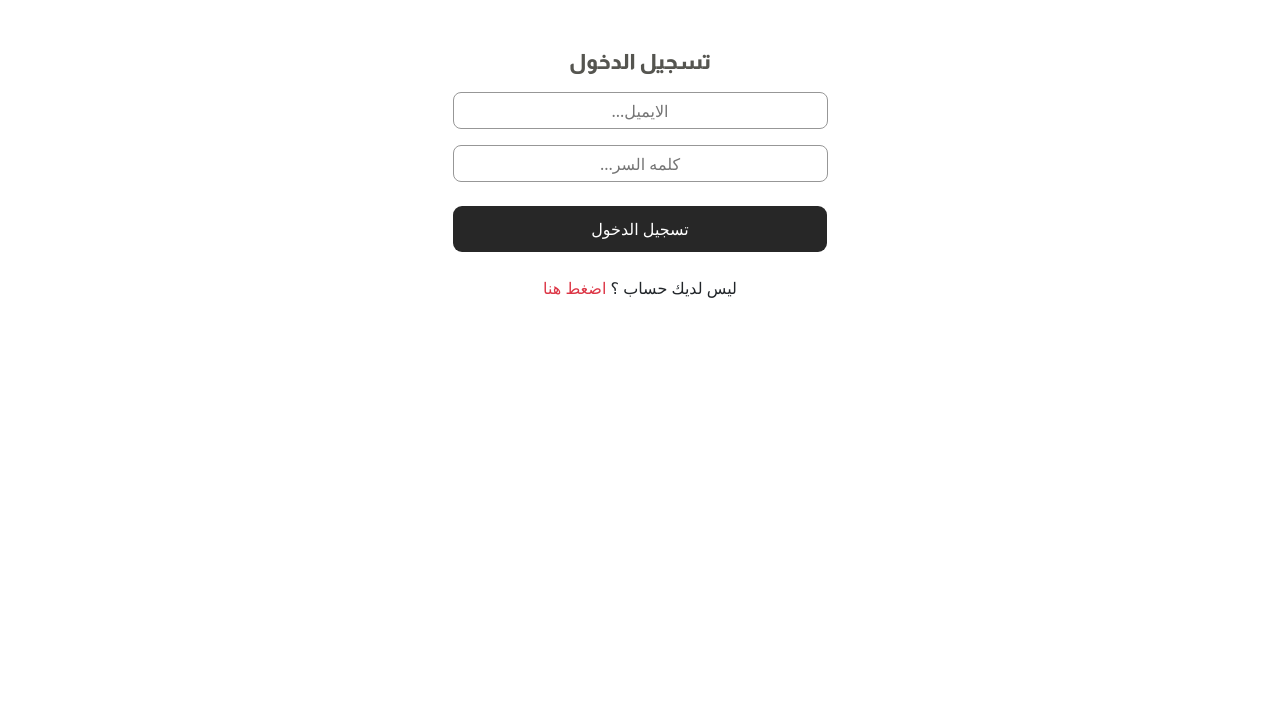
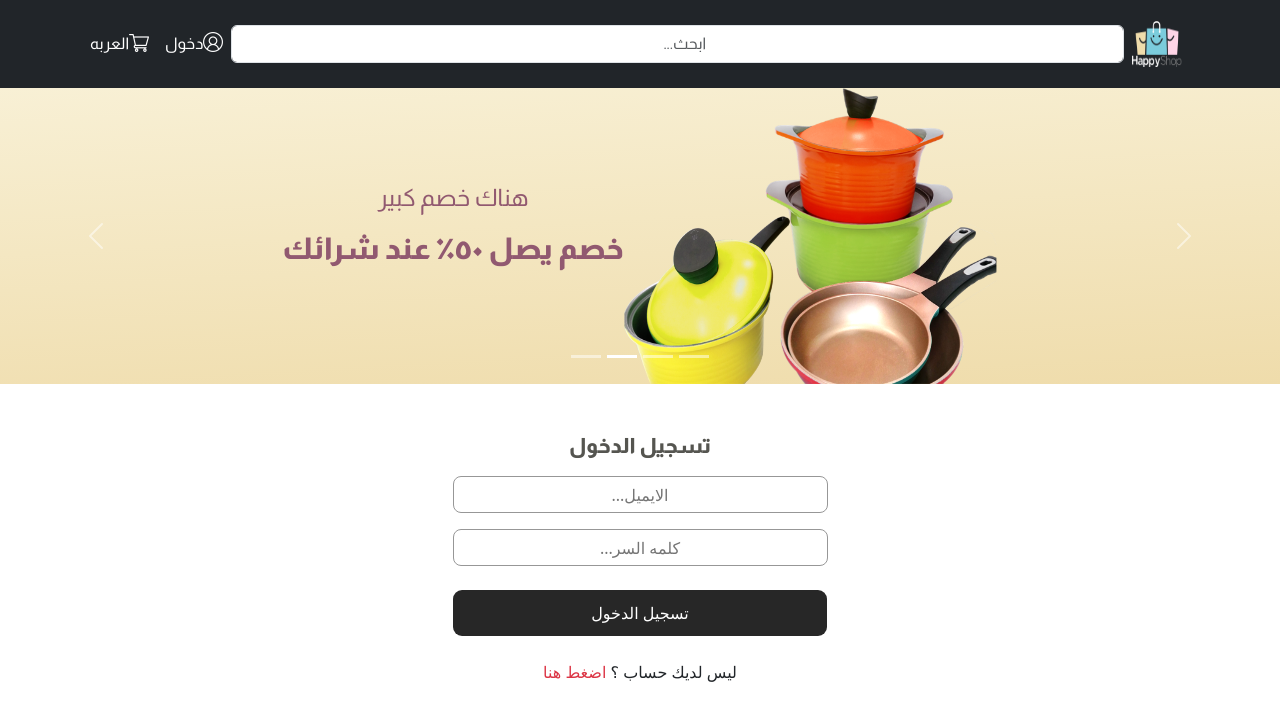
Before and after one commit to KarimElaskary/e-commerce, a React (Create React App) app: page / in a window 1280 px wide. Shown: the top 720 px of the page. Built offline with nearby package versions, Linux system fonts and the light colour scheme.

Commit message:
change export in home page

```diff
--- a/src/App.js
+++ b/src/App.js
@@ -1,11 +1,11 @@
-import HomePage from './Pages/Home/HomePage'
-import Login from './Pages/Auth/Login'
+import { HomePage } from "./Pages/Home/HomePage";
+import Login from "./Pages/Auth/Login";
 
 function App() {
   return (
     <div>
-      {/* <HomePage /> */}
-      <Login/>
+      <HomePage />
+      <Login />
     </div>
   );
 }
--- a/src/Pages/Home/HomePage.jsx
+++ b/src/Pages/Home/HomePage.jsx
@@ -1,14 +1,12 @@
-import React from 'react'
-import NavBarLogin from '../../Components/Utiltes/NaveBarLogIn'
-import Slider from '../../Components/Home/Slider'
+import React from "react";
+import NavBarLogin from "../../Components/Utiltes/NaveBarLogIn";
+import Slider from "../../Components/Home/Slider";
 
-const HomePage = () => {
+export const HomePage = () => {
   return (
-   <div className="font">
-    <NavBarLogin />
-    <Slider />
-  </div>
-  )
-}
-
-export default HomePage
+    <div className="font">
+      <NavBarLogin />
+      <Slider />
+    </div>
+  );
+};
```
